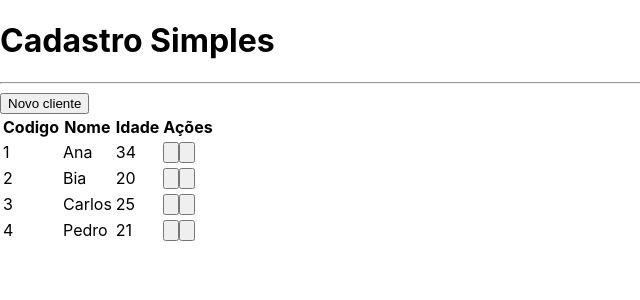
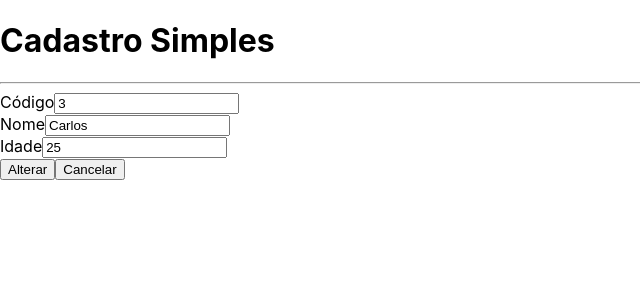
Before and after one commit to oliveiradiney/next-crud, a Next.js app: page / in a window 1280 px wide. Both pictures are taken after a click on the button "Novo cliente". Shown: the top 300 px of the page, without its empty margins (0-640 px from the left). Built offline with nearby package versions, Linux system fonts and the light colour scheme.

Commit message:
Alternando entre Tabela e Formulário

```diff
--- a/src/components/Botao.tsx
+++ b/src/components/Botao.tsx
@@ -2,12 +2,13 @@
   cor?: "green" | "blue" | "gray";
   className?: string;
   children: any;
+  onClick?: () => void
 }
 
 export default function Botao(props: BotaoProps){
     const cor = props.cor ?? 'gray'
     return(
-        <button className={`
+        <button onClick={props.onClick} className={`
             bg-gradient-to-r from-${cor}-400 to-${cor}-700
             text-white px-4 py-2 rounded-md
             ${props.className}
--- /dev/null
+++ b/src/components/Entrada.tsx
@@ -0,0 +1,28 @@
+interface EntradaProps {
+    tipo?: 'text' | 'number'
+    texto: string
+    valor: any
+    somenteLeitura?: boolean
+    className?: string
+    valorMudou?: (valor: any) => void
+}
+
+export default function Entrada(props: EntradaProps) {
+  return(
+    <div className={`flex flex-col ${props.className}`}>
+        <label className="mb-2">
+            {props.texto}
+        </label>
+        <input type={props.tipo ?? 'text'}
+            value={props.valor}
+            readOnly={props.somenteLeitura}
+            onChange={e => props.valorMudou?.(e.target.value)}
+            className={`
+                border border-purple-500 rounded-lg
+                focus:outline-none bg-gray-100 px-4 py-2
+                ${props.somenteLeitura ? '' : 'focus:bg-white'}
+            `}
+        />
+    </div>
+  )
+}
--- /dev/null
+++ b/src/components/Formulario.tsx
@@ -0,0 +1,53 @@
+
+import { useState } from 'react';
+import Entrada from './Entrada';
+import Cliente from '../core/Cliente'
+import Botao from './Botao';
+
+interface FormularioProps{
+    cliente: Cliente
+    clienteMudou?: (cliente: Cliente) => void
+    cancelado?: () => void
+}
+
+export default function Formulario(props: FormularioProps){
+    const id = props.cliente?.id
+    const [nome, setNome] = useState(props.cliente?.nome ?? '')
+    const [idade, setIdade] = useState(props.cliente?.idade ?? 0);
+
+    return (
+      <div>
+        {id ? (
+          <Entrada
+            somenteLeitura
+            texto="Código"
+            valor={id}
+            className="mb-5" />
+        ) : (
+          false
+        )}
+        <Entrada
+          texto="Nome"
+          valor={nome}
+          valorMudou={setNome}
+          className="mb-5"
+        />
+        <Entrada
+          texto="Idade"
+          tipo="number"
+          valor={idade}
+          valorMudou={setIdade}
+        />
+
+        <div className='flex justify-end mt-7'>
+            <Botao cor="blue" className='mr-2' onClick={() => props.clienteMudou?.(new Cliente(nome, +idade, id))}>
+              {id ? "Alterar" : "Salvar"}
+            </Botao>
+
+            <Botao onClick={props.cancelado}>
+                Cancelar
+            </Botao>
+        </div>
+      </div>
+    );
+}
--- a/src/pages/index.tsx
+++ b/src/pages/index.tsx
@@ -2,8 +2,12 @@
 import Tabela from '../components/Tabela';
 import Cliente from '../core/Cliente'
 import Botao from '../components/Botao'
+import Formulario from "../components/Formulario";
+import { useState } from 'react';
 
 export default function Home() {
+
+  const [visivel, setVisivel] = useState<'tabela' | 'form'>('tabela')
 
   const clientes = [
     new Cliente("Ana", 34, "1"),
@@ -19,6 +23,10 @@
   function clienteExcluido(cliente: Cliente) {
     console.log(`Excluir... ${cliente.nome}`);
   }
+
+  function salvarCliente(cliente: Cliente){
+    console.log(cliente)
+  }
   return (
     <div
       className={`
@@ -28,8 +36,12 @@
     `}
     >
       <Layout titulo="Cadastro Simples">
+        {visivel === "tabela" ? (
+          <>
             <div className="flex justify-end">
-          <Botao cor="green" className="mb-4">Novo cliente</Botao>
+              <Botao cor="green" className="mb-4" onClick={() => setVisivel('form')}>
+                Novo cliente
+              </Botao>
             </div>
 
             <Tabela
@@ -37,6 +49,14 @@
               clienteSelecionado={clienteSelecionado}
               clienteExcluido={clienteExcluido}
             />
+          </>
+        ) : (
+          <Formulario
+            cliente={clientes[2]}
+            clienteMudou={salvarCliente}
+            cancelado={()=>setVisivel('tabela')}
+          ></Formulario>
+        )}
       </Layout>
     </div>
   );
```
Lines whose indentation alone changed are shown as unchanged.
